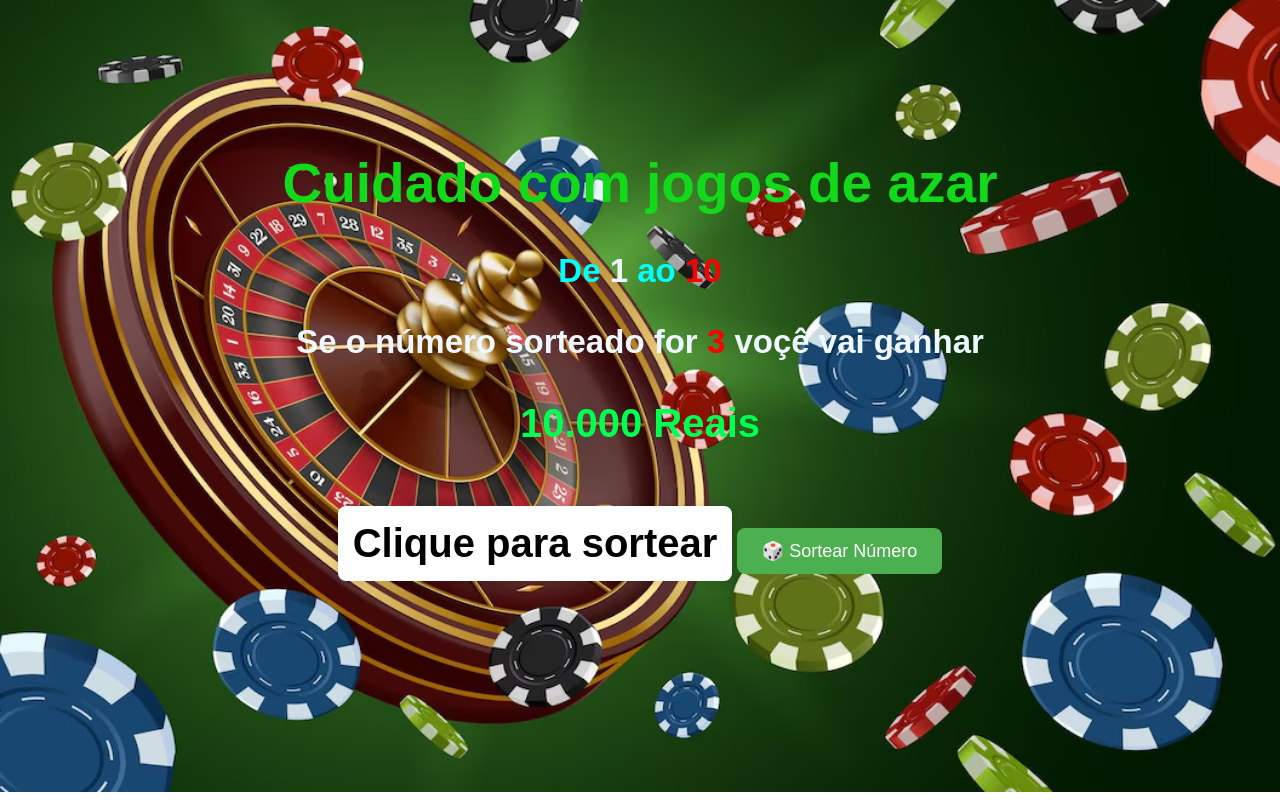
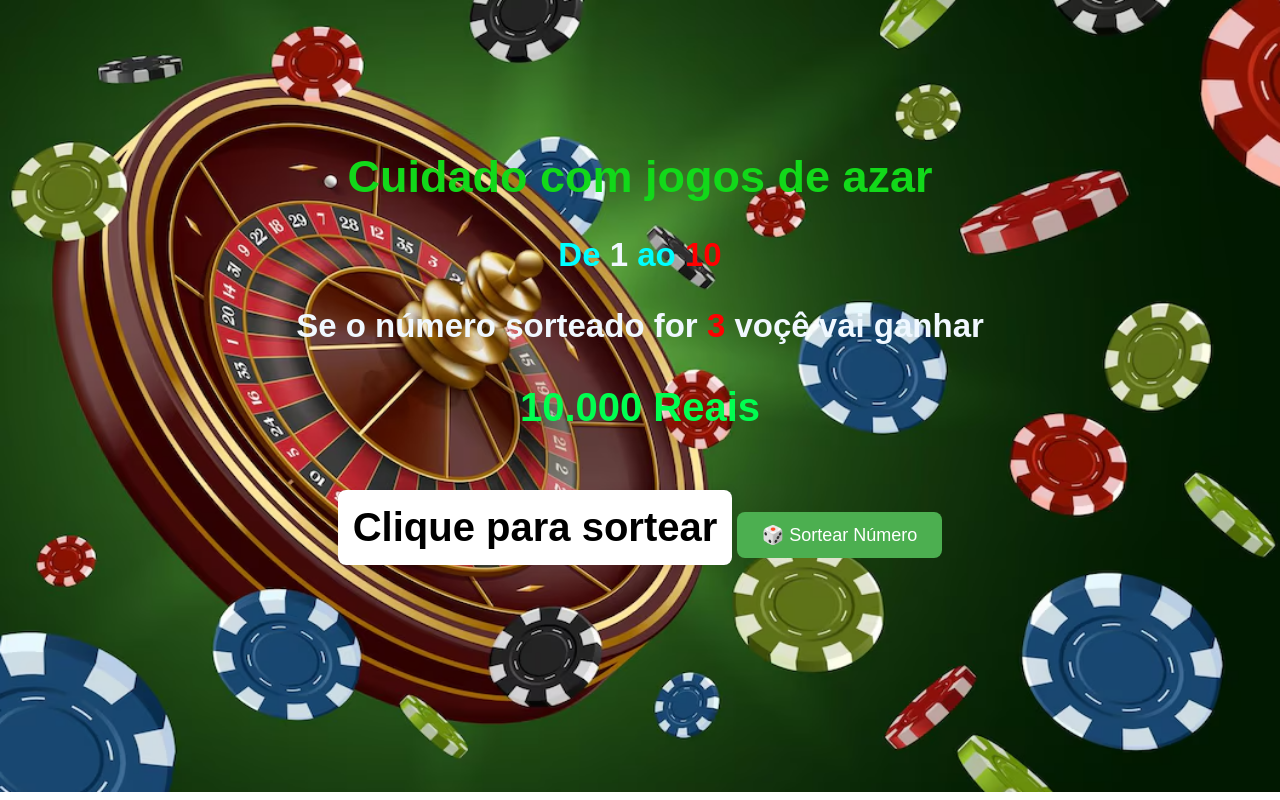
Before and after one commit to Tarcizio502/sorteio-do-traira-2, a plain HTML site: page index.html in a window 1280 px wide. Drawn offline with Linux system fonts and the light colour scheme.

Commit message:
foi diminuido o tamanho da fonte do h1

```diff
--- a/index.html
+++ b/index.html
@@ -7,7 +7,7 @@
     <title>Sorteio</title>
   </head>
   <body>
-    <div class="img"><img src="./Captura de tela 2025-07-09 112557.png" /></div>
+    <img src="./Captura de tela 2025-07-09 112557.png" />
     <h1>Cuidado com jogos de azar</h1>
     <p>
       De <span style="color: aliceblue">1</span> ao
--- a/style.css
+++ b/style.css
@@ -6,7 +6,7 @@ body {
 
 h1 {
   margin-top: -645px;
-  font-size: 55px;
+  font-size: 45px;
   color: #12d91a;
 }
 
```
